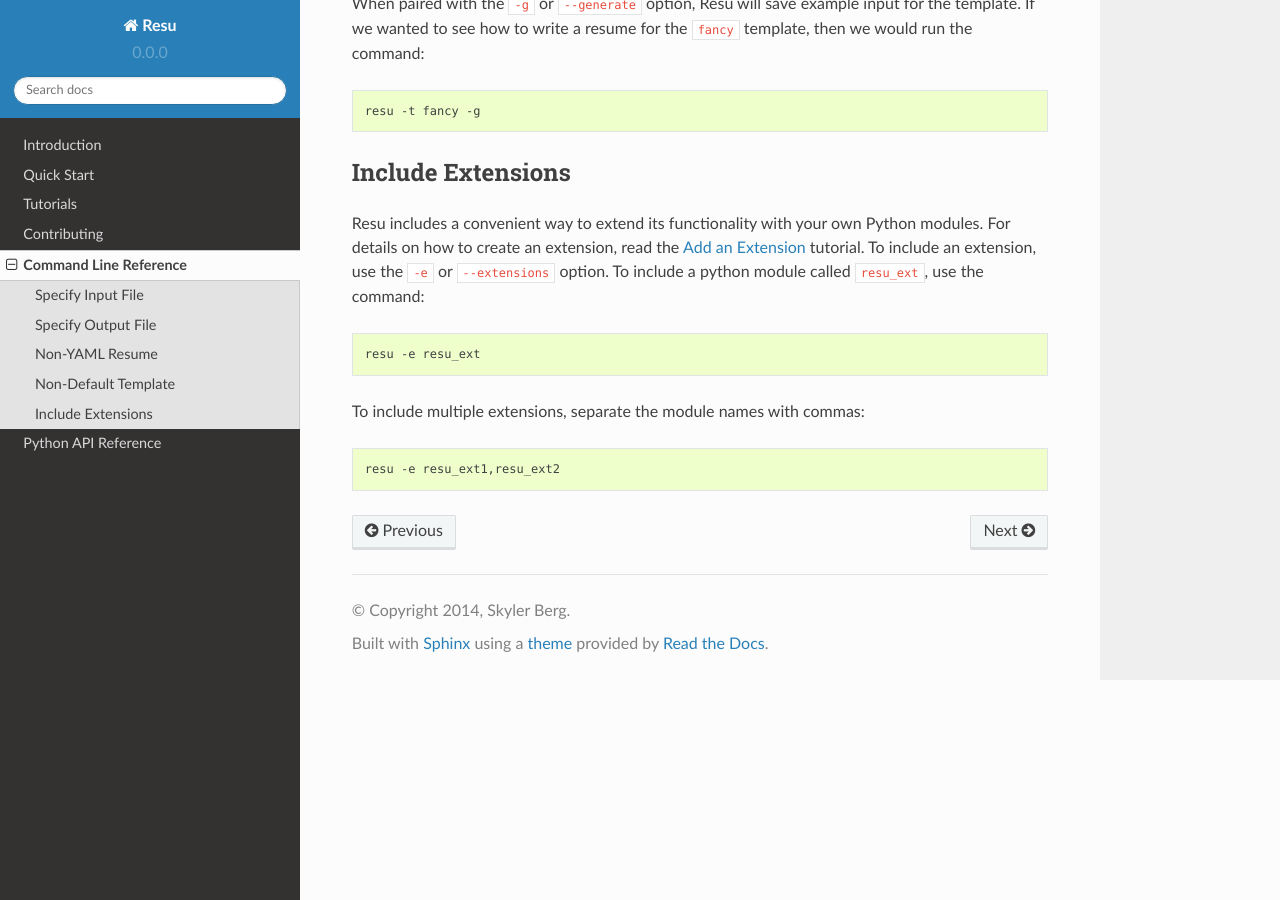
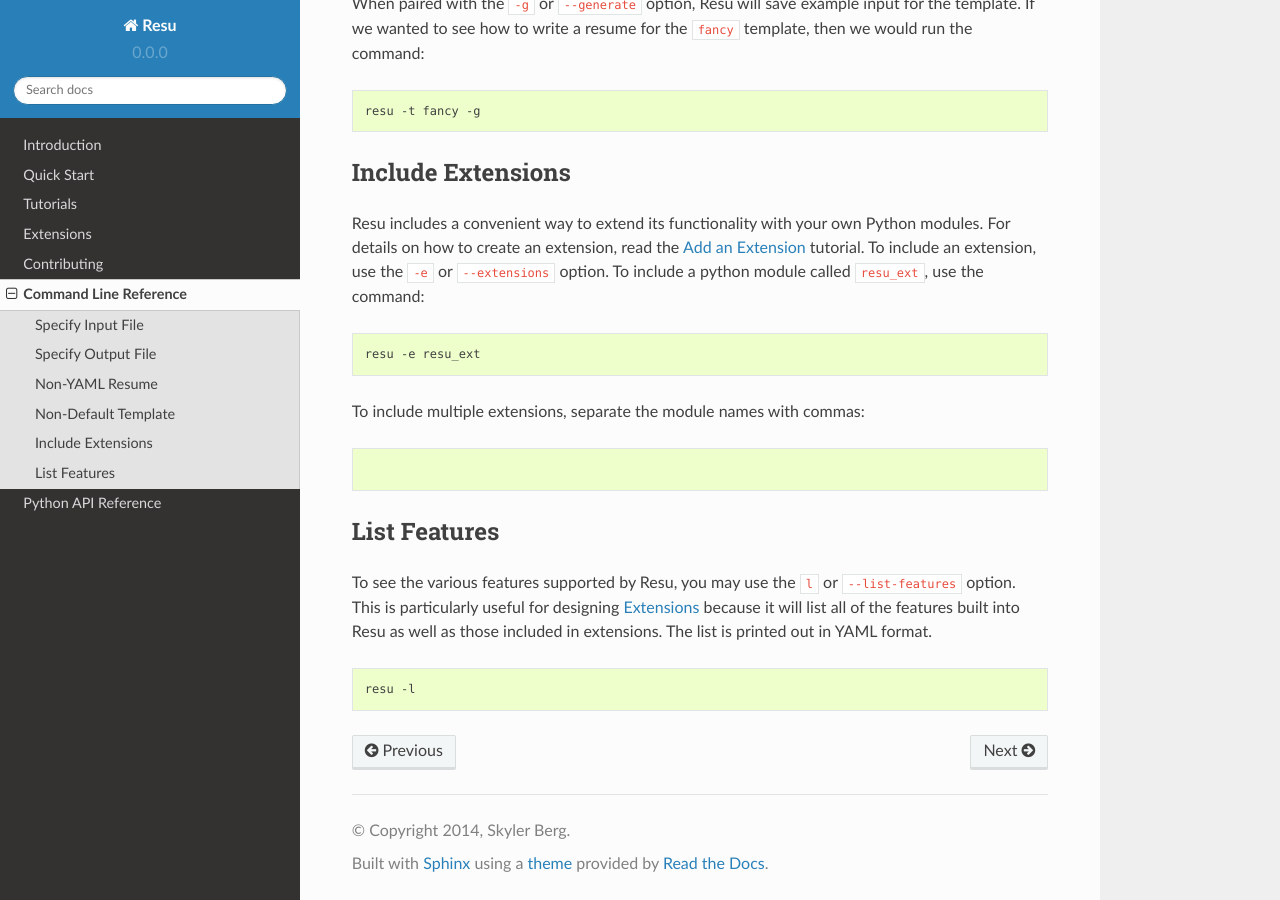
Before and after one commit to skylerberg/resu, a Sphinx documentation site: the page built from doc/pages/cli.rst, in a window 1280 px wide and 900 px high, scrolled down 1502 px. Built offline with Sphinx 7.4.7 and the Read the Docs theme 2.0.0, drawn with Linux system fonts in a browser that asks for light colours.

Commit message:
Add documentation for -l option in cli

```diff
--- a/doc/index.rst
+++ b/doc/index.rst
@@ -14,6 +14,7 @@
    pages/intro.rst
    pages/quick.rst
    pages/tutorials.rst
+   pages/extensions.rst
    pages/contributing.rst
    pages/cli.rst
    pages/api.rst
--- a/doc/pages/cli.rst
+++ b/doc/pages/cli.rst
@@ -100,4 +100,14 @@
 
 .. code-block:: bash
 
-   resu -e resu_ext1,resu_ext2
+List Features
+=============
+
+To see the various features supported by Resu, you may use the ``l`` or
+``--list-features`` option. This is particularly useful for designing
+:doc:`extensions` because it will list all of the features built into Resu as
+well as those included in extensions. The list is printed out in YAML format.
+
+.. code-block:: bash
+
+   resu -l
--- /dev/null
+++ b/doc/pages/extensions.rst
@@ -0,0 +1,3 @@
+==========
+Extensions
+==========
```
